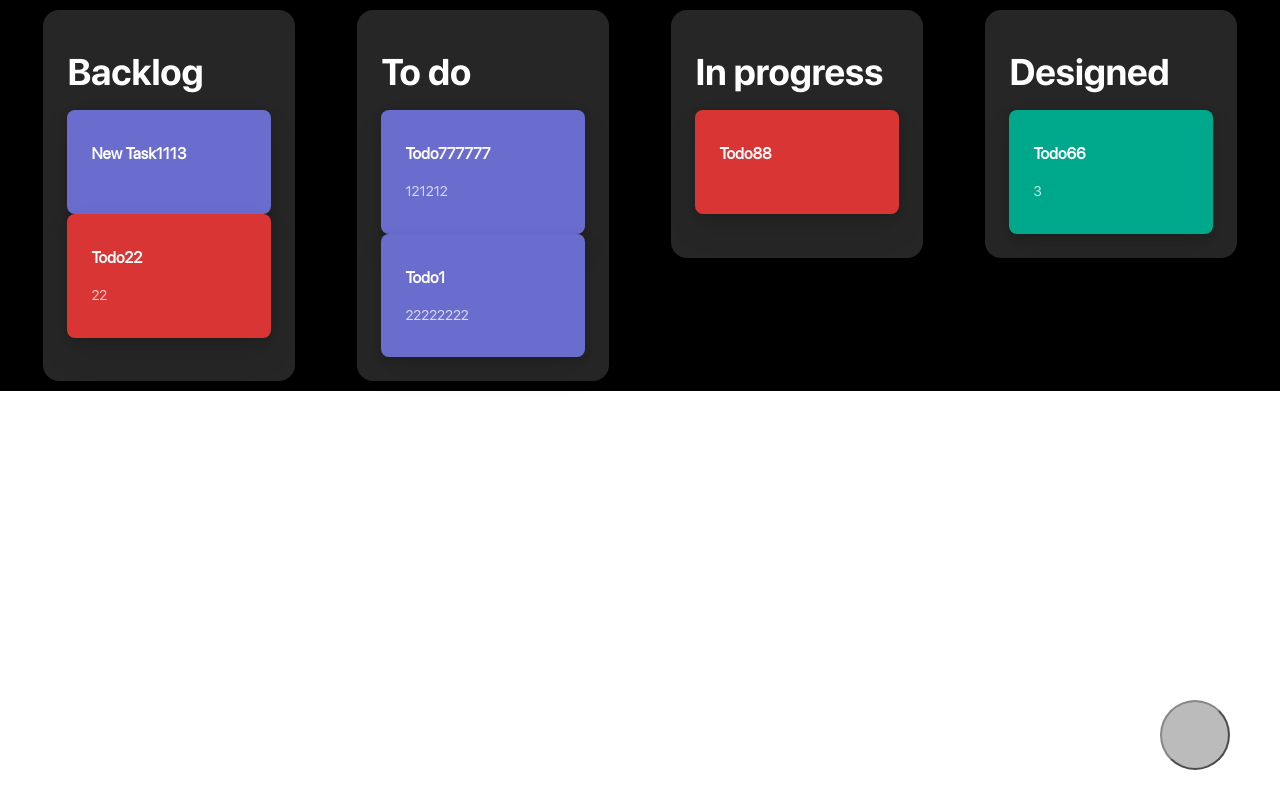
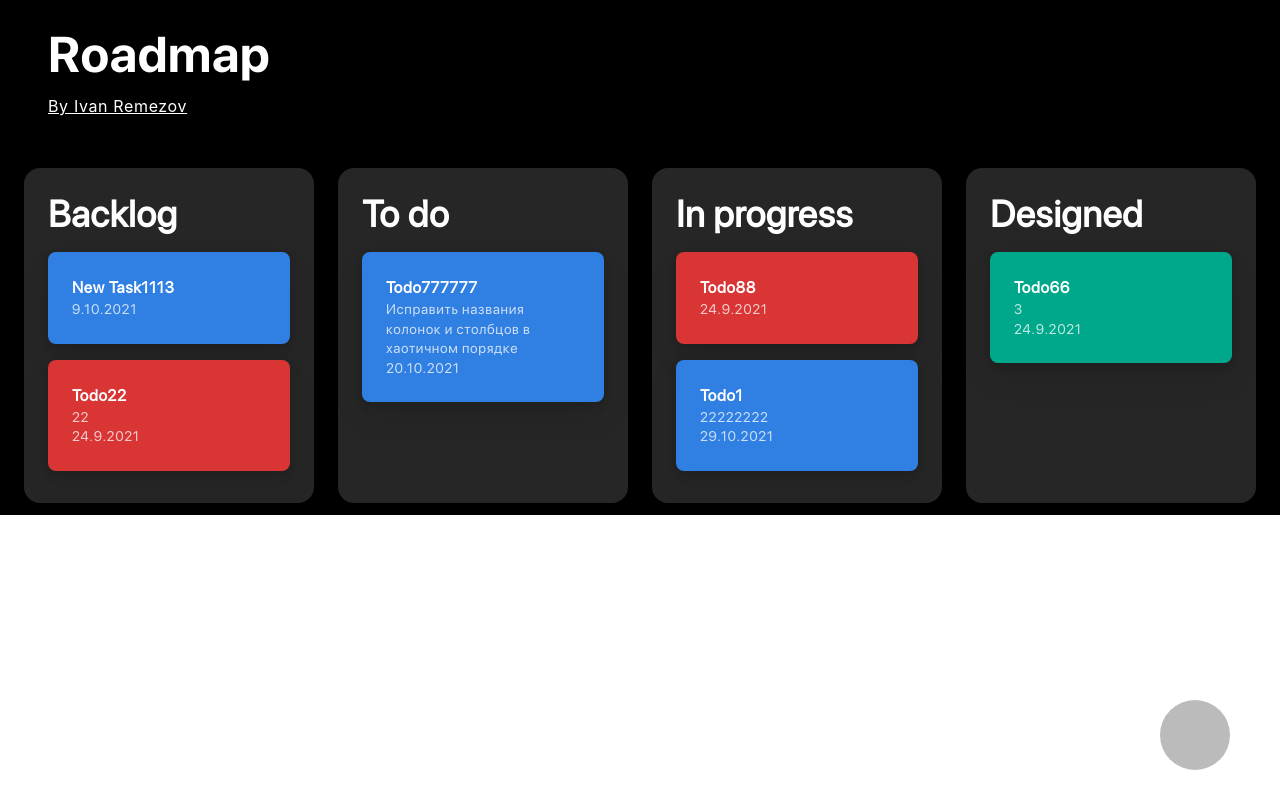
Before and after one commit to Vanich007/toDo, a React (Create React App) app: page / in a window 1280 px wide. Built offline with nearby package versions, Linux system fonts and the light colour scheme; data requests are answered from the project's data file; grey boxes are pictures that could not be loaded.

Commit message:
looks good

```diff
--- a/src/components/Tasks/TaskItem.tsx
+++ b/src/components/Tasks/TaskItem.tsx
@@ -97,7 +97,6 @@ export const TaskItem: FC<TaskItemPropsType> = memo(
     return (
       <div
         key={task.id}
-        //@ts-ignore
         ref={dragDropRef}
         style={{ opacity }}
         onClick={setModalTask}
@@ -107,7 +106,7 @@ export const TaskItem: FC<TaskItemPropsType> = memo(
       >
         <div className="task-title">{task.taskName}</div>
         <div className="task-description">{task.description}</div>
-        {/* {deadlineDateFormatted} */}
+        <div className="task-description">{deadlineDateFormatted}</div>
       </div>
     );
   }
--- a/src/components/Tasks/Tasks.tsx
+++ b/src/components/Tasks/Tasks.tsx
@@ -95,6 +95,11 @@ export const Tasks: React.FC = () => {
   }, []);
 
   return (
+    <>
+      <div className="header">
+        <div className="site-title">Roadmap</div>
+        <div className="slogan">By Ivan Remezov</div>
+      </div>
       <div className="container">
         <div className="double-row">
           <DroapableDiv
@@ -156,6 +161,7 @@ export const Tasks: React.FC = () => {
           onClick={newTask}
         ></button>
       </div>
+    </>
   );
 };
 
--- a/src/components/Tasks/style/Tasks.scss
+++ b/src/components/Tasks/style/Tasks.scss
@@ -14,7 +14,7 @@
 
 $containerbackgroundcolor: #000;
 $groupbackgroundcolor: #262626;
-$itembackgroundcolor: #6a6dcd;
+$itembackgroundcolor: #307fe2;
 $white: #fff;
 $soon: #6a6dcd;
 $red: #d93535;
@@ -34,9 +34,6 @@ $ready: #00a88b;
   border-radius: $radius; // Стандартный CSS
 }
 @mixin column-header() {
-  color: $white;
-  // padding: 24px 0 0 24px;
-  font-family: "SF Pro Display Bold";
   font-style: normal;
   font-weight: bold;
   font-size: 37px;
@@ -46,17 +43,42 @@ $ready: #00a88b;
   order: 0;
   align-self: stretch;
   flex-grow: 0;
-  margin: 16px 0px;
+  margin-bottom: 8px;
 }
-
+body {
+  color: $white;
+  font-family: "SF Pro Display Regular", " Roboto";
+  letter-spacing: 0.04em;
+  box-sizing: border-box;
+}
+.header {
+  width: 100%;
+  padding: 24px 24px 38px 48px;
+  background: $containerbackgroundcolor;
+}
+.site-title {
+  font-family: "SF Pro Display Bold", "Roboto";
+  font-style: normal;
+  font-weight: bold;
+  font-size: 50px;
+  line-height: 60px;
+  padding-bottom: 10px;
+}
+.slogan {
+  font-family: SF Pro Text;
+  font-style: normal;
+  font-weight: normal;
+  font-size: 16px;
+  line-height: 150%;
+  text-decoration-line: underline;
+}
 .container {
   @include flexible();
   background: $containerbackgroundcolor;
   flex-direction: row;
   align-items: flex-start;
-  font-family: "SF Pro Display Regular";
   width: 100%;
-  max-width: 1600px;
+  max-width: 1544px;
   @media (max-width: 768px) {
     flex-direction: column;
   }
@@ -80,20 +102,21 @@ $ready: #00a88b;
   display: flex;
   flex-direction: column;
 
-  margin: 10px;
-  width: 40%;
+  margin: 12px;
+  width: 100%;
   align-items: center;
   padding: 24px;
   @media (max-width: 575px) {
     width: 80%;
   }
 }
-.item-wrapper {
-  width: 80%;
-  padding: 5px;
-  margin: 3px auto;
-}
+// .item-wrapper {
+//   width: 80%;
+//   padding: 5px;
+//   margin: 3px auto;
+// }
 .task-item {
+  margin: 8px;
   @include border-radius(8px);
   background-color: $itembackgroundcolor;
   box-shadow: 0px 4px 8px rgba(0, 0, 0, 0.12), 0px 16px 32px rgba(0, 0, 0, 0.08);
@@ -103,6 +126,7 @@ $ready: #00a88b;
   padding: 24px;
   cursor: pointer;
   width: 100%;
+  max-width: 368px;
 }
 
 .deadline-soon {
@@ -119,17 +143,11 @@ $ready: #00a88b;
   font-weight: 600;
   font-size: 16px;
   line-height: 150%;
-  /* identical to box height, or 24px */
-
-  color: $white;
-
-  /* Inside Auto Layout */
 
   flex: none;
   order: 0;
   align-self: stretch;
   flex-grow: 0;
-  margin: 8px 0px;
 }
 .task-description {
   font-style: normal;
@@ -141,7 +159,6 @@ $ready: #00a88b;
   order: 1;
   align-self: stretch;
   flex-grow: 0;
-  margin: 8px 0px;
 }
 
 .backlog-tasks:before {
@@ -178,6 +195,7 @@ $ready: #00a88b;
   right: 50px;
   opacity: 0.7;
   z-index: 5;
+  border: transparent 0;
 }
 
 .loader {
--- a/tasksDB.json
+++ b/tasksDB.json
@@ -1,9 +1,9 @@
 {
   "tasks": [
     {
-      "status": "To Do",
+      "status": "In Progress",
       "id": 1,
-      "order": 2,
+      "order": 1,
       "taskName": "Todo1",
       "deadline": 1635488644486,
       "description": "22222222"
@@ -27,10 +27,10 @@
     {
       "status": "To Do",
       "id": 7,
-      "order": 1,
+      "order": 0,
       "taskName": "Todo777777",
-      "deadline": 1633498544486,
-      "description": "121212"
+      "deadline": 1634708144000,
+      "description": "Исправить названия колонок и столбцов в хаотичном порядке"
     },
     {
       "status": "In Progress",
```
Lines whose indentation alone changed are shown as unchanged.
